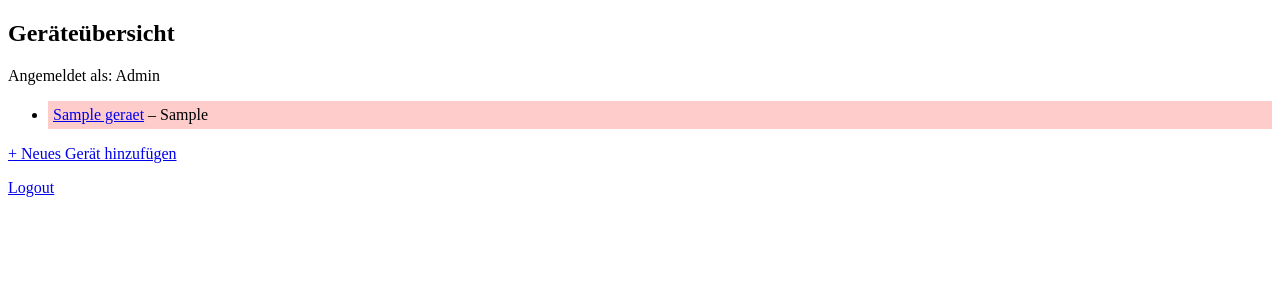
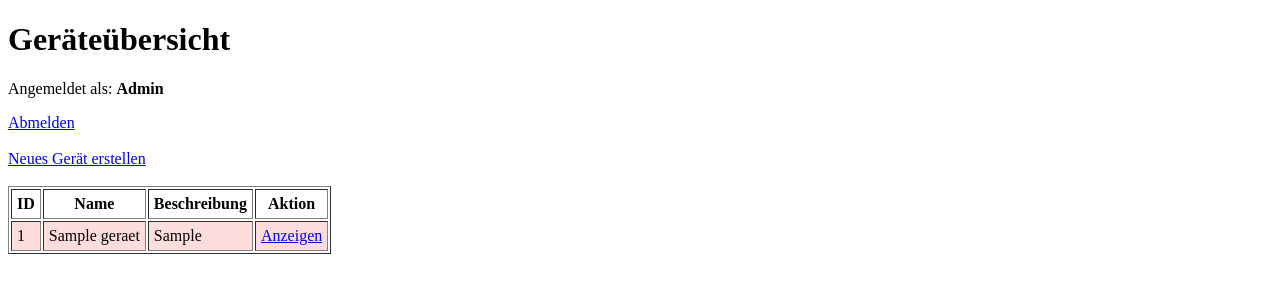
Before and after one commit to FlorBoy47/flask-qrcode, a Flask app: page /geraete in a window 1280 px wide. Shown: the top 300 px of the page. Run offline with Flask 3, Linux system fonts and the light colour scheme; a user stored in the database is signed in; tables that the repository leaves empty hold one stand-in row (values such as "Sample post").

```diff
--- a/templates/geraete.html
+++ b/templates/geraete.html
@@ -1,32 +1,41 @@
 <!doctype html>
 <html>
 <head>
+    <meta charset="UTF-8">
+    <title>Geräteübersicht</title>
     <style>
         .problem {
-            background-color: #ffcccc;
-            padding: 5px;
+            background-color: #ffdddd;
         }
     </style>
 </head>
 <body>
-<h2>Geräteübersicht</h2>
-<p>Angemeldet als: {{ user }}</p>
+<h1>Geräteübersicht</h1>
+<p>Angemeldet als: <strong>{{ user }}</strong></p>
+<a href="{{ url_for('logout') }}">Abmelden</a>
+<br><br>
 
-<ul>
-    {% for geraet in geraete %}
-    {# Notiz dieses Geräts für Problemprüfung holen #}
-    {% set notiz = notizen.get(geraet.id) %}
-    <li class="{% if user == 'Admin' and notiz and notiz.probleme %}problem{% endif %}">
-        <a href="{{ url_for('geraet_detail', geraet_id=geraet.id) }}">{{ geraet.name }}</a>
-        – {{ geraet.beschreibung }}
-    </li>
-    {% endfor %}
-</ul>
-
-{% if user == 'Admin' %}
-<p><a href="{{ url_for('geraet_erstellen') }}">+ Neues Gerät hinzufügen</a></p>
+{% if user == "Admin" %}
+<a href="{{ url_for('geraet_erstellen') }}">Neues Gerät erstellen</a>
+<br><br>
 {% endif %}
 
-<a href="{{ url_for('logout') }}">Logout</a>
+<table border="1" cellpadding="5">
+    <tr>
+        <th>ID</th>
+        <th>Name</th>
+        <th>Beschreibung</th>
+        <th>Aktion</th>
+    </tr>
+    {% for geraet in geraete %}
+    {% set notiz = notizen.get(geraet.id) %}
+    <tr {% if notiz and notiz.probleme %}class="problem"{% endif %}>
+        <td>{{ geraet.id }}</td>
+        <td>{{ geraet.name }}</td>
+        <td>{{ geraet.beschreibung }}</td>
+        <td><a href="{{ url_for('geraet_detail', geraet_id=geraet.id) }}">Anzeigen</a></td>
+    </tr>
+    {% endfor %}
+</table>
 </body>
 </html>
```
Also changed, not shown: templates/geraet_detail.html (+10 -6 lines), instance/datenbank.db.
